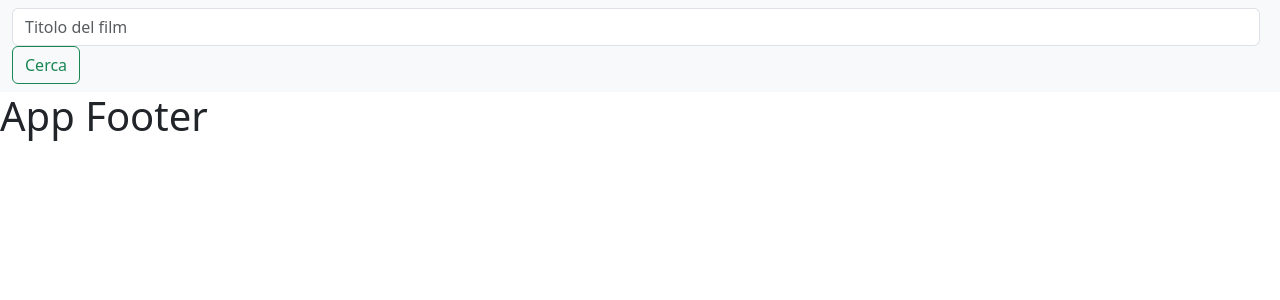
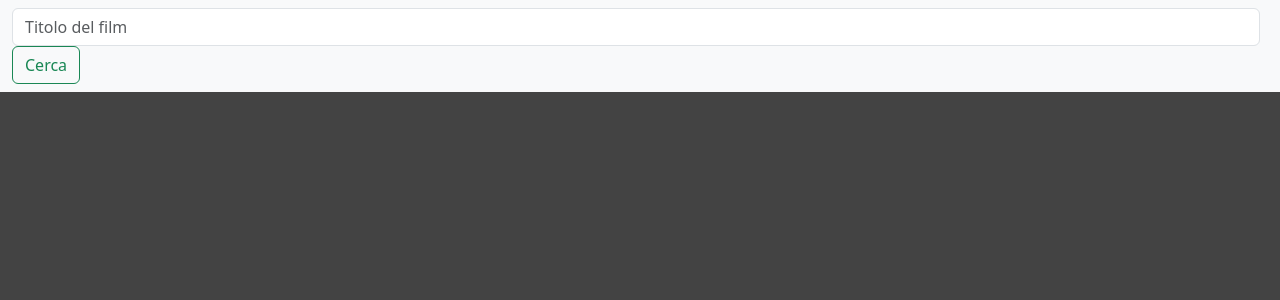
Before and after one commit to GabrieleMajocchi/vite-boolflix, a Vue app: page / in a window 1280 px wide. Shown: the top 300 px of the page. Built offline with nearby package versions, Linux system fonts and the light colour scheme.

Commit message:
removed useless parts

```diff
--- a/src/App.vue
+++ b/src/App.vue
@@ -1,14 +1,12 @@
 <script>
   import AppHeader from './components/AppHeader.vue';
   import AppMain from './components/AppMain.vue';
-  import AppFooter from './components/AppFooter.vue';
 
   export default {
     name: 'AppVue',
     components:{
         AppHeader,
         AppMain,
-        AppFooter
       }
   }
 </script>
@@ -17,7 +15,6 @@
   <div>
     <AppHeader/>
     <AppMain/>
-    <AppFooter/>
   </div>
 </template>
 
@@ -25,4 +22,7 @@
   @import "bootstrap/scss/bootstrap";
   @import './styles/general.scss';
 
+  body{
+        background-color: #434343;
+  }
 </style>
--- a/src/components/AppFooter.vue
+++ /dev/null
@@ -1,25 +0,0 @@
-<script>
-    export default {
-        name: 'AppFooter',
-        data() {
-            return {
-
-            }
-        },
-        methods: {
-
-        },
-    }
-</script>
-
-<template>
-    <footer>
-        <h1>App Footer</h1>
-    </footer>
-</template>
-
-<style lang="scss">
-    @use '../styles/partials/mixing.scss' as *;
-    @use '../styles/partials/variables.scss' as *;
-
-</style>
```
